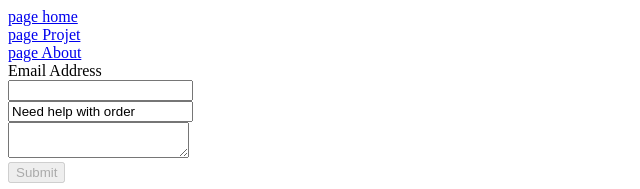
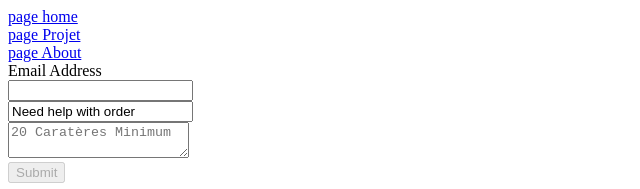
Before and after one commit to UssoPalain/Portfolio, a React (Vite) app: page /about in a window 1280 px wide. Shown: the top 189 px of the page, without its empty margins (0-640 px from the left). Built offline with nearby package versions, Linux system fonts and the light colour scheme.

Commit message:
backTextArea2

```diff
--- a/src/pages/About.jsx
+++ b/src/pages/About.jsx
@@ -76,9 +76,7 @@
 
         <input name="subject" defaultValue="Need help with order" /><br/>
 
-        <textarea id="message" name="message" value={message} onChange={(e) => setMessage(e.target.value)}>
-        20 Caratères Minimum
-        </textarea>
+        <textarea id="message" name="message" placeholder="20 Caratères Minimum" value={message} onChange={(e) => setMessage(e.target.value)}/>
 
         <ValidationError prefix="Message" field="message" errors={state.errors} /><br/>
 
```
